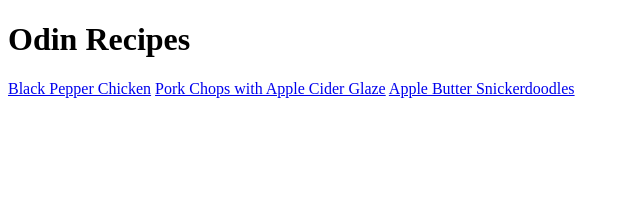
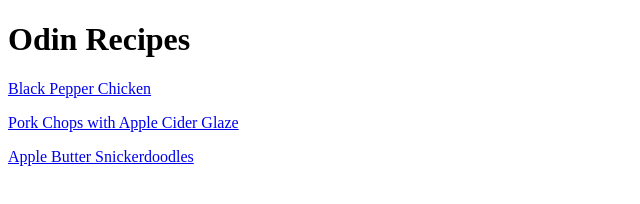
Before and after one commit to lstewart11/odin-recipes, a plain HTML site: page index.html in a window 1280 px wide. Shown: the whole page, without its empty margins (0-640 px from the left). Drawn offline with Linux system fonts and the light colour scheme.

Commit message:
ADD index.html

```diff
--- a/index.html
+++ b/index.html
@@ -9,8 +9,8 @@
 <body>
     <h1>Odin Recipes</h1>
 
-    <a href = "recipes/blackPepperChicken.html">Black Pepper Chicken</a>
-    <a href="recipes/porkchop.html">Pork Chops with Apple Cider Glaze</a>
-    <a href="recipes/snickerdoodle.html">Apple Butter Snickerdoodles</a>
+    <p><a href = "recipes/blackPepperChicken.html">Black Pepper Chicken</a></p>
+    <p><a href="recipes/porkchop.html">Pork Chops with Apple Cider Glaze</a></p>
+    <p><a href="recipes/snickerdoodle.html">Apple Butter Snickerdoodles</a></p>
 </body>
 </html>
```
